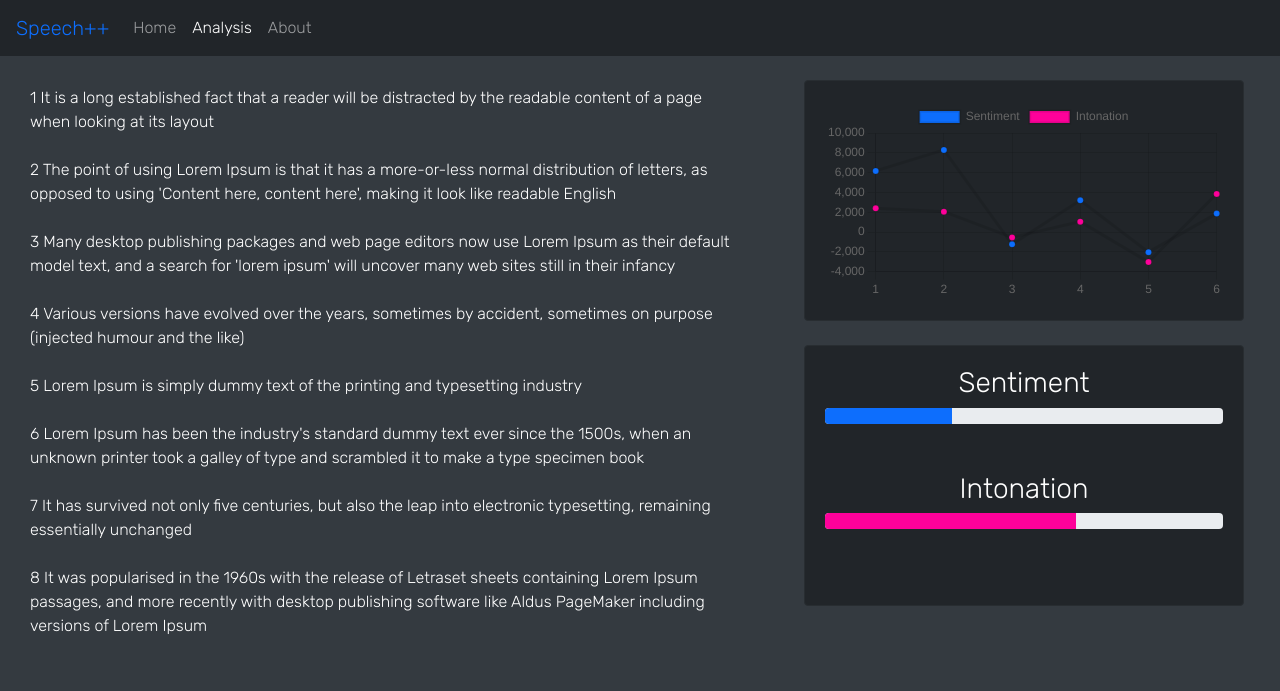
After one commit to derekgeng15/SpeechPlusPlus, a Flask app: page /analysis in a window 1280 px wide. The commit adds this page. Shown: the top 691 px of the page. Run offline with Flask 2, Linux system fonts and the light colour scheme; some libraries are stand-ins or nearby versions.

Commit message:
finalized the analysis page

```diff
--- a/main.py
+++ b/main.py
@@ -60,6 +60,10 @@ def split_phrases(filepath):
             ct+=1
     return out
 
+@app.route('/analysis', methods=["GET"])
+def analysis():
+    return render_template('analysis.html')
+
 @app.route('/evaluate', methods=['GET'])
 def evaluate():
     print(text)
--- /dev/null
+++ b/static/scripts/analysis.js
@@ -0,0 +1,49 @@
+
+
+var sInput =  "It is a long established fact that a reader will be distracted by the readable content of a page when looking at its layout. The point of using Lorem Ipsum is that it has a more-or-less normal distribution of letters, as opposed to using 'Content here, content here', making it look like readable English. Many desktop publishing packages and web page editors now use Lorem Ipsum as their default model text, and a search for 'lorem ipsum' will uncover many web sites still in their infancy. Various versions have evolved over the years, sometimes by accident, sometimes on purpose (injected humour and the like).Lorem Ipsum is simply dummy text of the printing and typesetting industry. Lorem Ipsum has been the industry's standard dummy text ever since the 1500s, when an unknown printer took a galley of type and scrambled it to make a type specimen book. It has survived not only five centuries, but also the leap into electronic typesetting, remaining essentially unchanged. It was popularised in the 1960s with the release of Letraset sheets containing Lorem Ipsum passages, and more recently with desktop publishing software like Aldus PageMaker including versions of Lorem Ipsum.";
+var phrases = [];
+var last = 0;
+for(var i = 0; i<sInput.length; i += 1) {
+    if(sInput[i] == '.') {
+        phrases.push(sInput.slice(last, i));
+        last = i+1;
+    }
+}
+
+var textBox = document.getElementById("firstDiv");
+var count = 1;
+for(p of phrases) {
+    var link = document.createElement("A");
+    link.innerHTML = count + " " + p;
+    link.dataset.toggle = "popover";
+    textBox.appendChild(link);
+    textBox.appendChild(document.createElement("BR"));
+    textBox.appendChild(document.createElement("BR"));
+    count += 1;
+}
+
+$('[data-toggle="popover"]').popover({
+    html: true,
+    title: "This is some text",
+    content: "this is some more text"
+  });
+
+let myChart = document.getElementById("myChart").getContext("2d");
+let massPopChart = new Chart(myChart, {
+    type: 'line',
+    data: {
+        labels: ["1", "2", "3", "4", "5", "6"],
+        datasets: [{
+            label: "Sentiment",
+            data: [6174, 8294, -1245, 3205, -2034, 1859],
+            backgroundColor: '#0D6EFD'
+        },
+        {
+            label: "Intonation",
+            data: [2394, 2049, -543, 1045, -3042, 3849],
+            backgroundColor: '#fe019a',
+        }
+        ]
+    },
+    options: {}
+});
--- /dev/null
+++ b/templates/analysis.html
@@ -0,0 +1,79 @@
+<!DOCTYPE html>
+<html lang="en">
+<head>
+    <meta charset="utf-8">
+    <meta name="viewport" content="width=device-width, initial-scale=1, shrink-to-fit=no">
+    <link rel="stylesheet" href="https://maxcdn.bootstrapcdn.com/bootstrap/4.0.0/css/bootstrap.min.css" integrity="sha384-Gn5384xqQ1aoWXA+058RXPxPg6fy4IWvTNh0E263XmFcJlSAwiGgFAW/dAiS6JXm" crossorigin="anonymous">
+    <script src="https://cdnjs.cloudflare.com/ajax/libs/Chart.js/3.4.1/chart.min.js"></script>
+    <script src="https://cdnjs.cloudflare.com/ajax/libs/moment.js/2.29.1/moment.min.js"></script>
+    <script src="https://code.jquery.com/jquery-3.2.1.slim.min.js" integrity="sha384-KJ3o2DKtIkvYIK3UENzmM7KCkRr/rE9/Qpg6aAZGJwFDMVNA/GpGFF93hXpG5KkN" crossorigin="anonymous"></script>
+    <script src="https://cdnjs.cloudflare.com/ajax/libs/popper.js/1.12.9/umd/popper.min.js" integrity="sha384-ApNbgh9B+Y1QKtv3Rn7W3mgPxhU9K/ScQsAP7hUibX39j7fakFPskvXusvfa0b4Q" crossorigin="anonymous"></script>
+    <script src="https://maxcdn.bootstrapcdn.com/bootstrap/4.0.0/js/bootstrap.min.js" integrity="sha384-JZR6Spejh4U02d8jOt6vLEHfe/JQGiRRSQQxSfFWpi1MquVdAyjUar5+76PVCmYl" crossorigin="anonymous"></script>
+    <link rel="stylesheet" href="https://cdn.jsdelivr.net/npm/bootstrap@5.0.2/dist/css/bootstrap.min.css" integrity="sha384-EVSTQN3/azprG1Anm3QDgpJLIm9Nao0Yz1ztcQTwFspd3yD65VohhpuuCOmLASjC" crossorigin="anonymous">
+    <link rel="preconnect" href="https://fonts.googleapis.com">
+    <link rel="preconnect" href="https://fonts.gstatic.com" crossorigin>
+    <link href="https://fonts.googleapis.com/css2?family=Rubik:wght@300&display=swap" rel="stylesheet">
+    <link rel="stylesheet" href="https://cdn.jsdelivr.net/npm/bootstrap-icons@1.3.0/font/bootstrap-icons.css">
+    <title>SpeechPlusPlus</title>
+    <link rel="stylesheet" href="{{url_for('static', filename = 'styles/styles.css')}}">
+
+</head>
+<body>
+    <!-- <h1 tabindex="0" role="button" data-toggle="popover" data-trigger="focus" title="Dismissible popover" data-content="And here's some amazing content. It's very engaging. Right?">Dismissible popover</h1> -->
+    <nav class="navbar navbar-expand-lg navbar-dark bg-dark">
+        <a id="navText" class="navbar-brand" href="#">Speech++</a>
+        <button class="navbar-toggler" type="button" data-toggle="collapse" data-target="#navbarNav" aria-controls="navbarNav" aria-expanded="false" aria-label="Toggle navigation">
+          <span class="navbar-toggler-icon"></span>
+        </button>
+        <div class="collapse navbar-collapse" id="navbarNav">
+          <ul class="navbar-nav">
+            <li class="nav-item">
+              <a class="nav-link" href="">Home</a>
+            </li>
+            <li class="nav-item active">
+              <a class="nav-link" href="analysis">Analysis</a>
+            </li>
+            <li class="nav-item">
+              <a class="nav-link" href="about">About</a>
+            </li>
+          </ul>
+        </div>
+    </nav>
+    <div class="mainPage">
+      <div style="width: 60%; float:left; padding:30px; color:white" id="firstDiv">
+      </div>
+      <div style="width: 40%; float:left;">
+        <section class="p-4">
+            <div class="container">
+                <div class="row text-center">
+                    <div>
+                        <div class="card bg-dark" style="padding: 20px; border-color: #282d31; border-width:1px;">
+                          <div>
+                            <canvas id="myChart"></canvas>
+                          </div>
+                    </div><br>
+                      <div class="card bg-dark" style="padding: 20px; border-color: #282d31; border-width:1px;">
+                        <div>
+                          <div class="h1">
+                            <div class="stepText">
+                                <h3>Sentiment</h3>
+                                <div class="progress">
+                                  <div class="progress-bar" role="progressbar" style="width: 32%" aria-valuenow="25" aria-valuemin="0" aria-valuemax="100"></div>
+                                </div>
+                                <br>
+                                <h3>Intonation</h3>
+                                <div class="progress">
+                                  <div class="progress-bar" role="progressbar" style="width: 63%; background-color: #fe019a;" aria-valuenow="25" aria-valuemin="0" aria-valuemax="100"></div>
+                                </div><br>
+                            </div>
+                        </div>
+                      </div>
+                      </div>
+                </div>
+            </div>
+        </section>
+      </div>
+    </div>
+</body>
+<script src="{{url_for('static', filename = 'scripts/analysis.js')}}"></script>
+</html>
```
Also changed, not shown: static/scripts/home.js (+4 -4 lines), templates/analyze.html (deleted, +0 -42 lines), templates/home.html (+6 -5 lines).
